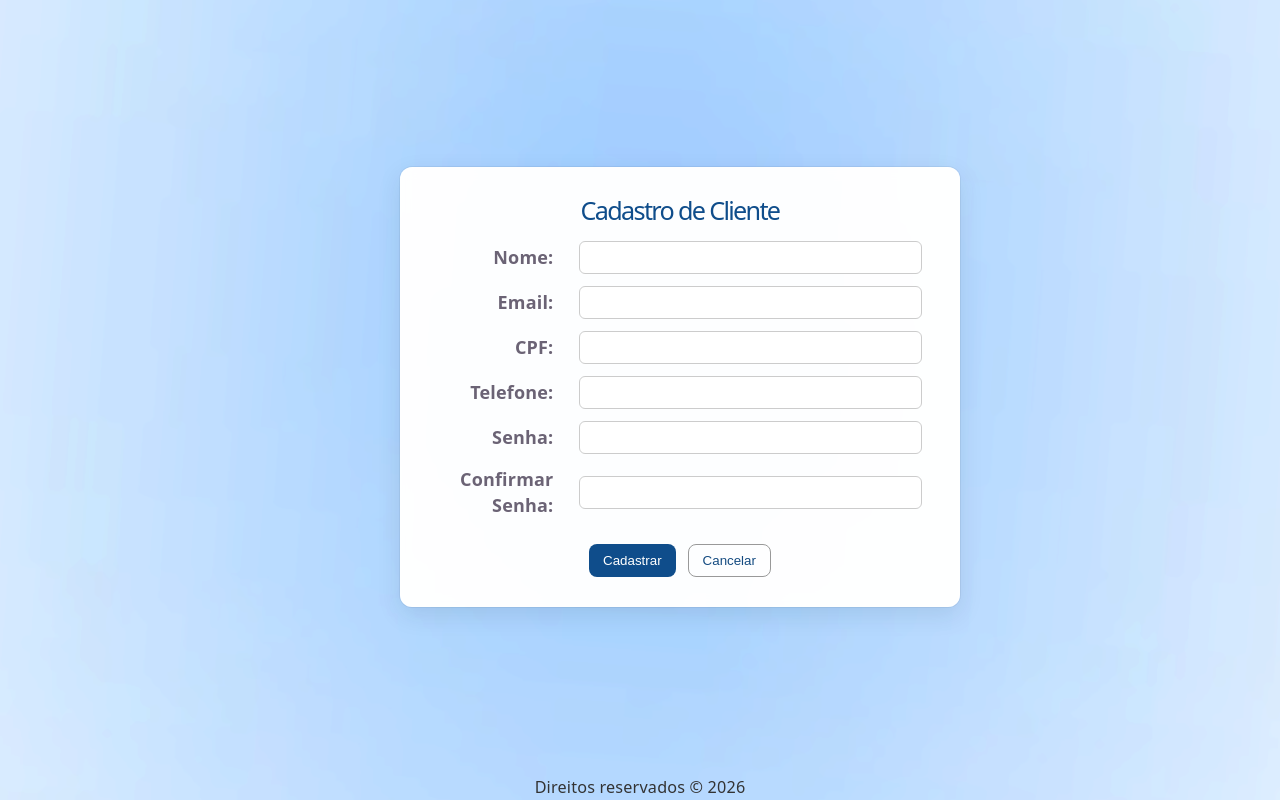
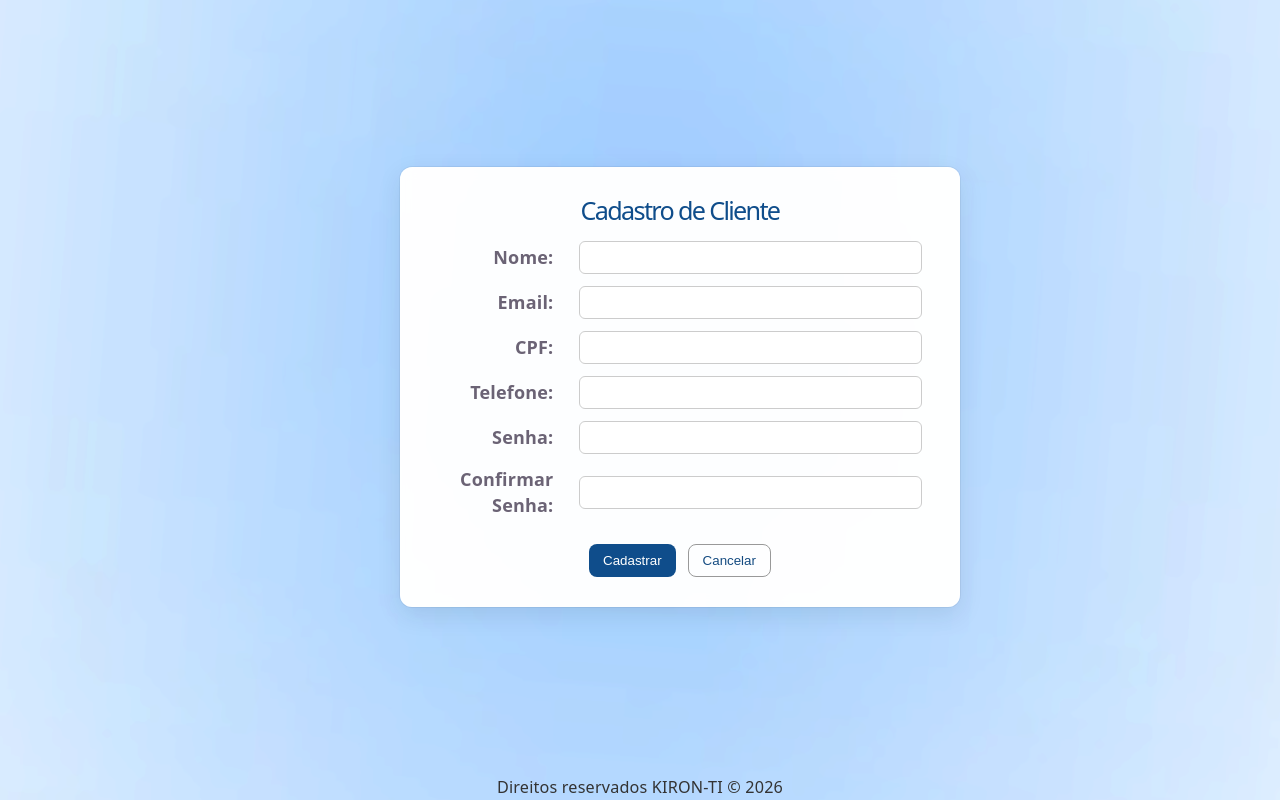
Before and after one commit to Cub430jaded/KIRON-TCC, a React (Vite) app in the folder KIRON-TCC/: page /cadastro in a window 1280 px wide. Shown: the top 800 px of the page. Built offline with nearby package versions, Linux system fonts and the light colour scheme.

Commit message:
corrigindo o por quê não está aparecendo no index

```diff
--- a/KIRON-TCC/src/pages/CadastroCliente/CadastroCliente.jsx
+++ b/KIRON-TCC/src/pages/CadastroCliente/CadastroCliente.jsx
@@ -37,7 +37,7 @@ const CadastroCliente = () => {
           </form>
         </div>
       </div>
-      <footer className={styles.footer}>Direitos reservados © 2026</footer>
+      <footer className={styles.footer}>Direitos reservados KIRON-TI © 2026</footer>
     </div>
   )
 }
--- a/KIRON-TCC/src/pages/HomeCliente/HomeCliente.jsx
+++ b/KIRON-TCC/src/pages/HomeCliente/HomeCliente.jsx
@@ -15,7 +15,7 @@ const HomeCliente = () => {
           </button>
         </div>
       </div>
-      <footer className={styles.footer}>Direitos reservados © 2026</footer>
+      <footer className={styles.footer}>Direitos reservados KIRON-TI © 2026</footer>
     </div>
   )
 }
--- a/KIRON-TCC/src/pages/LoginUsuario/LoginUsuario.jsx
+++ b/KIRON-TCC/src/pages/LoginUsuario/LoginUsuario.jsx
@@ -28,7 +28,7 @@ const LoginUsuario = () => {
           </form>
         </div>
       </div>
-      <footer className={styles.footer}>Direitos reservados © 2026</footer>
+      <footer className={styles.footer}>Direitos reservados KIRON-TI © 2026</footer>
     </div>
   );
 }
--- a/KIRON-TCC/vite.config.js
+++ b/KIRON-TCC/vite.config.js
@@ -4,6 +4,7 @@ import babel from '@rolldown/plugin-babel'
 
 // https://vite.dev/config/
 export default defineConfig({
+  base: '/KIRON-TCC/',
   plugins: [
     react(),
     babel({ presets: [reactCompilerPreset()] })
```
